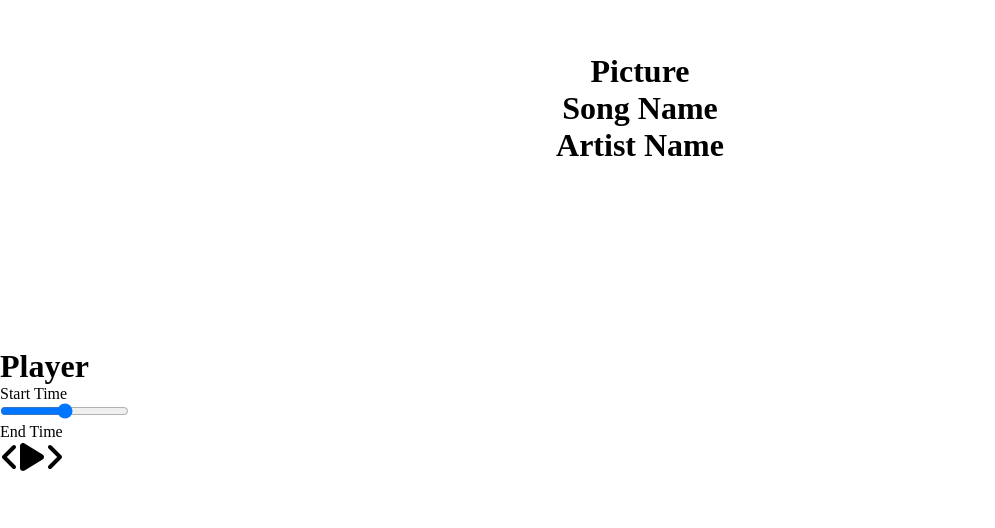
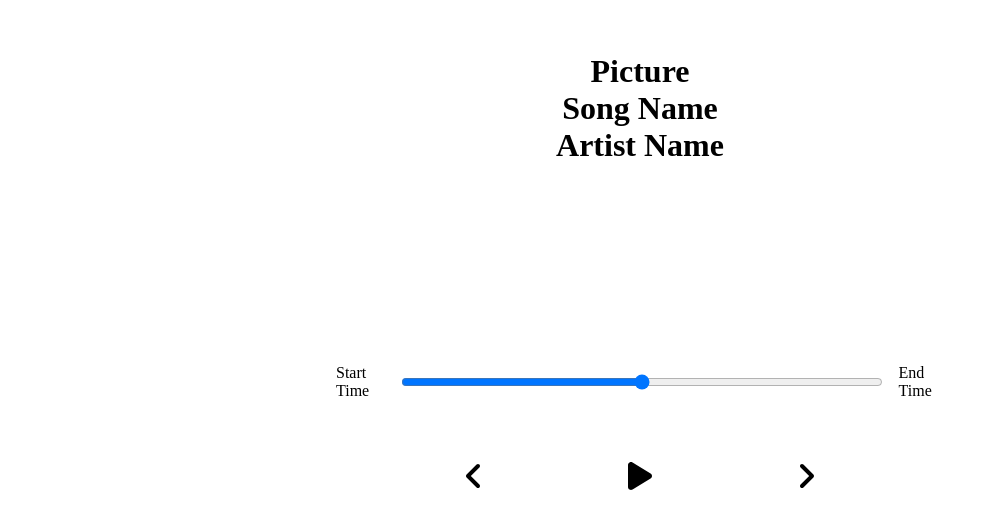
Before and after one commit to AllanSaleh/react-music-player, a React (Create React App) app: page / in a window 1280 px wide. Shown: the part 132-660 px from the top of the page, without its empty margins (0-995 px from the left). Built offline with nearby package versions, Linux system fonts and the light colour scheme.

Commit message:
added the styling for the player component

```diff
--- a/src/components/Player.js
+++ b/src/components/Player.js
@@ -8,7 +8,6 @@
 const Player = () => {
   return (
     <div className="player-container">
-      <h1>Player</h1>
       <div className="duration-bar">
         <p>Start Time</p>
         <input type="range" />
--- a/src/styles/_player.scss
+++ b/src/styles/_player.scss
@@ -0,0 +1,28 @@
+.player-container {
+  min-height: 20vh;
+  display: flex;
+  flex-direction: column;
+  align-items: center;
+  justify-content: space-between;
+}
+.duration-bar {
+  width: 50%;
+  display: flex;
+  input {
+    width: 100%;
+    padding: 1rem 2rem;
+  }
+  p {
+    padding: 1rem;
+  }
+}
+.player-controllers {
+  width: 30%;
+  display: flex;
+  align-items: center;
+  justify-content: space-between;
+  padding: 1rem;
+  svg{
+      cursor: pointer;
+  }
+}
```
